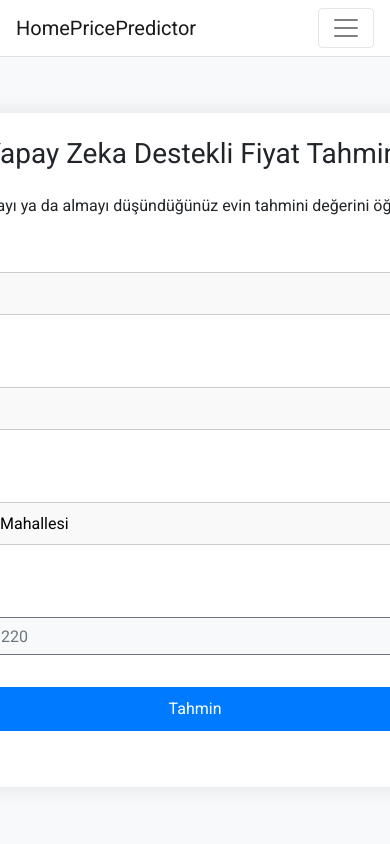
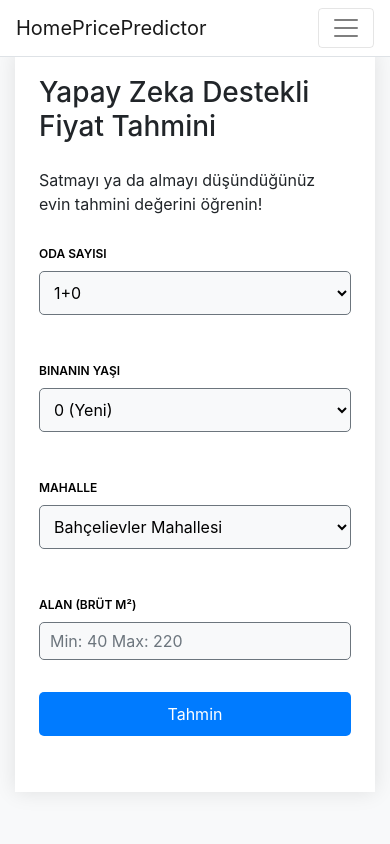
Before and after one commit to ezgnkya/HomePricePredictor, a Flask app: page / in a window 390 px wide. Run offline with Flask 3, Linux system fonts and the light colour scheme; the page is wider than the window, and the part outside it is not shown; some libraries are stand-ins or nearby versions.

Commit message:
-mobile düzenlenmesi yapıldı.

```diff
--- a/static/css/style.css
+++ b/static/css/style.css
@@ -75,6 +75,15 @@ body {
     border: 1px solid var(--gray);
     background-color: var(--light);
     margin-bottom: 10px;
+}
+
+.home {
+    margin: 0px;
+    padding: 0px;
+}
+
+.home-label {
+    width: 600px;
 }
 
 input,
@@ -261,6 +270,32 @@ button,
     }
 }
 
+@media (max-width: 575px) {
+    .sss {
+        margin-top: 70rem;
+    }
+
+    .about {
+        margin-top: 10rem;
+    }
+
+    .home {
+        padding: 0px;
+        width: auto;
+    }
+
+    .home-label {
+        width: auto;
+    }
+
+    .contact-wrap {
+        padding: 0;
+        width: auto;
+        max-width: 550px;
+        min-width: 200px;
+    }
+}
+
 .form-control-plaintext {
     display: block;
     width: 100%;
--- a/templates/index.html
+++ b/templates/index.html
@@ -8,51 +8,15 @@
     <link href="https://stackpath.bootstrapcdn.com/bootstrap/4.5.2/css/bootstrap.min.css" rel="stylesheet">
     <link rel="stylesheet" href="../static/css/style.css">
     <style>
-        body {
-            display: flex;
-            justify-content: center;
-            align-items: center;
-            height: 100vh;
-            margin: 0;
-            font-family: 'Roboto', sans-serif;
-            background: #f8f9fa;
-            padding-top: 56px;
-        }
-
         .container {
             max-width: 1600px;
             width: 100%;
-        }
-
-        .contact-wrap {
-            background: #fff;
-            padding: 40px;
-            box-shadow: 0 0 20px rgba(0, 0, 0, 0.1);
-            display: flex;
-            flex-direction: column;
-            align-items: center;
-            width: 60%;
-            max-width: 1000px;
-            min-width: 800px;
         }
 
         .form-group {
             width: 100%;
         }
 
-        .form-group select {
-            width: 100%;
-            padding: 10px;
-            border-radius: 5px;
-            border: 1px solid #ccc;
-            background-color: #f9f9f9;
-            margin-bottom: 10px;
-        }
-
-        .btn-primary {
-            display: block;
-            width: 100%;
-        }
 
         #tahmin-sonuc {
             margin-top: 20px;
@@ -91,7 +55,7 @@
                     <div id="form-message" class="mb-4">
                         Satmayı ya da almayı düşündüğünüz evin tahmini değerini öğrenin!
                     </div>
-                    <form id="contactForm" class="contactForm" style="width: 600px;">
+                    <form id="contactForm" class="contactForm home-label">
                         <div class="form-group">
                             <label class="label" for="room">Oda Sayısı</label>
                             <select name="room" id="room">
```
Also changed, not shown: other parts of static/css/style.css (+10 -7 lines), other parts of templates/index.html (+1 -1 lines), templates/about.html (+1 -13 lines), templates/sss.html (+2 -16 lines). Lines whose indentation alone changed are shown as unchanged.
